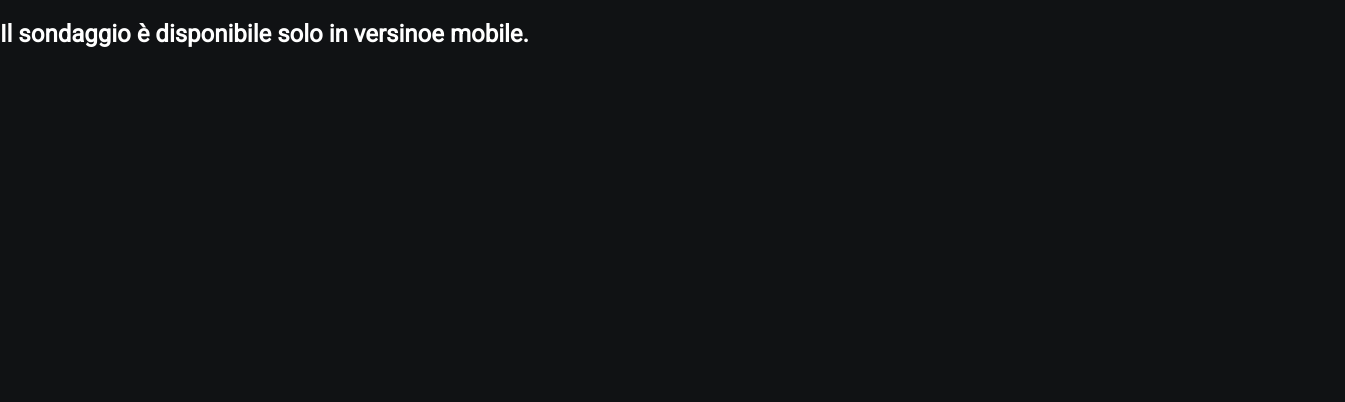
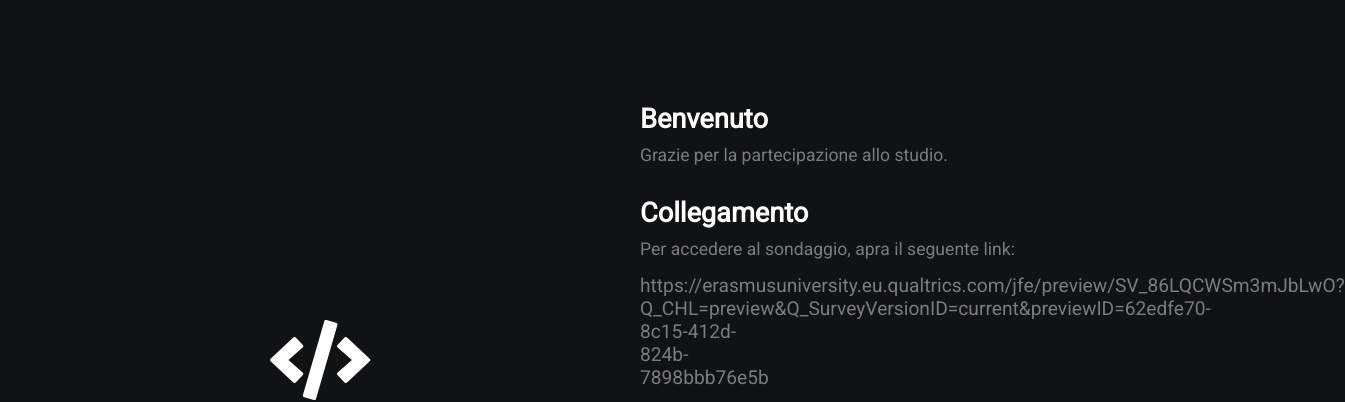
Before and after one commit to sondaggio102/sondaggio102.github.io-1, a plain HTML site: page index.html in a window 1280 px wide. Shown: the top 402 px of the page, 1345 px wide, since content can reach past the window. Drawn offline with Linux system fonts and the light colour scheme.

Commit message:
Update index.html

```diff
--- a/index.html
+++ b/index.html
@@ -12,7 +12,7 @@
 </head>
 <body>
 
-    <div id="mobile">
+    <div id="desktop">
     <div class="grid-2">
         <div class="section-1">
             <i class="fas fa-code fa-5x white"></i>
@@ -31,8 +31,8 @@
         </div>
     </div>
     </div>
-    <div id="desktop">
-        <h2>Il sondaggio è disponibile solo in versinoe mobile.</h2>
+    <div id="mobile">
+        <h2>Il sondaggio è disponibile solo in versione desktop. <br> Per favore, acceda dal suo computer.</h2>
     </div>
 </body>
 </html>
```
